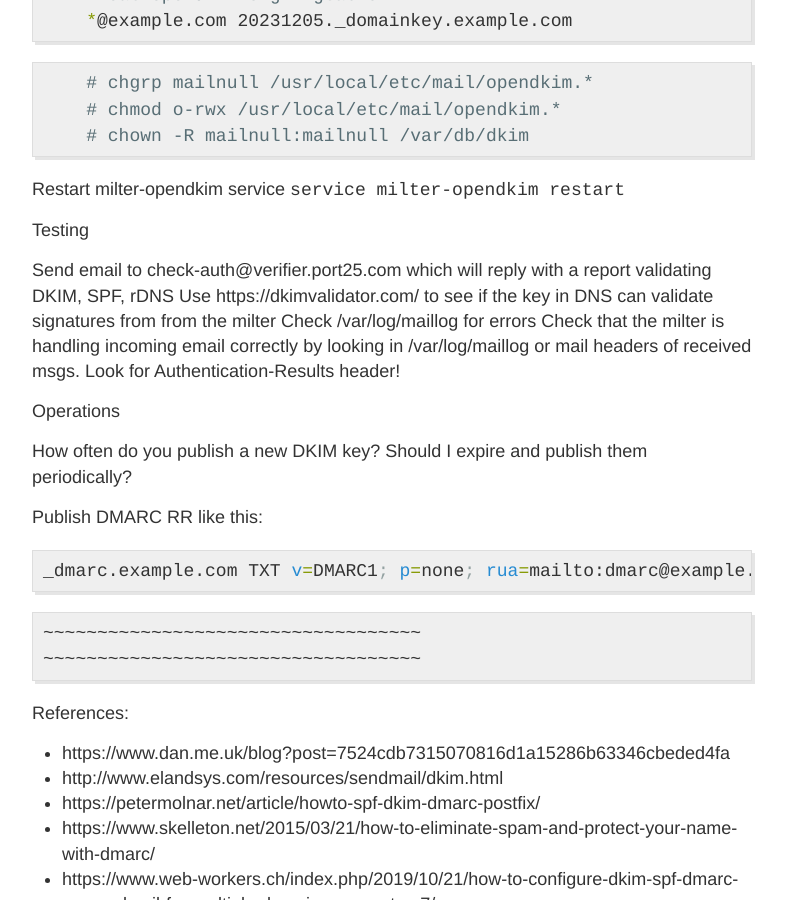
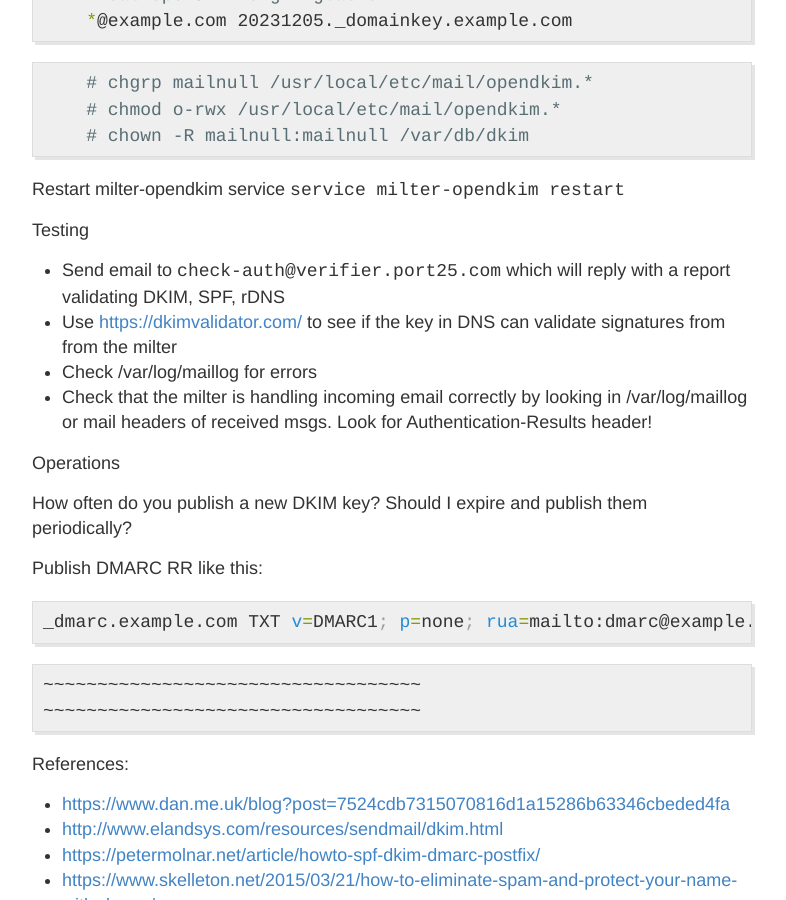
Before and after one commit to hanskuhn/hanskuhn.github.io, a Jekyll site: the page built from _posts/2023-12-01-DKIM_on_FreeBSD.md, in a window 1280 px wide and 900 px high, scrolled down 3052 px. Shown: the whole window, without its empty margins (248-1034 px from the left). Built offline with Jekyll 4.4.1, drawn with Linux system fonts in a browser that asks for light colours.

Commit message:
linkfy urls

```diff
--- a/_posts/2023-12-01-DKIM_on_FreeBSD.md
+++ b/_posts/2023-12-01-DKIM_on_FreeBSD.md
@@ -156,10 +156,10 @@ Do this by creating entries in the signing table and keytable:
 
 Testing
 
-  Send email to check-auth@verifier.port25.com which will reply with a report validating DKIM, SPF, rDNS
-  Use https://dkimvalidator.com/ to see if the key in DNS can validate signatures from from the milter
-  Check /var/log/maillog for errors
-  Check that the milter is handling incoming email correctly by looking in /var/log/maillog or mail headers of received msgs. Look for Authentication-Results header!
+  - Send email to `check-auth@verifier.port25.com` which will reply with a report validating DKIM, SPF, rDNS
+  - Use <https://dkimvalidator.com/> to see if the key in DNS can validate signatures from from the milter
+  - Check /var/log/maillog for errors
+  - Check that the milter is handling incoming email correctly by looking in /var/log/maillog or mail headers of received msgs. Look for Authentication-Results header!
 
 Operations
 
@@ -178,12 +178,12 @@ _dmarc.example.com TXT v=DMARC1; p=none; rua=mailto:dmarc@example.com; ruf=mailt
 
 References:
 
- - https://www.dan.me.uk/blog?post=7524cdb7315070816d1a15286b63346cbeded4fa
- - http://www.elandsys.com/resources/sendmail/dkim.html
- - https://petermolnar.net/article/howto-spf-dkim-dmarc-postfix/
- - https://www.skelleton.net/2015/03/21/how-to-eliminate-spam-and-protect-your-name-with-dmarc/
- - https://www.web-workers.ch/index.php/2019/10/21/how-to-configure-dkim-spf-dmarc-on-sendmail-for-multiple-domains-on-centos-7/
- - https://knowledge.validity.com/hc/en-us/articles/222438487-DKIM-signature-header-detail
- - https://www.mail-tester.com/
- - https://dkimvalidator.com/
- - https://dmarcian.com/dkim-inspector/
+ - <https://www.dan.me.uk/blog?post=7524cdb7315070816d1a15286b63346cbeded4fa>
+ - <http://www.elandsys.com/resources/sendmail/dkim.html>
+ - <https://petermolnar.net/article/howto-spf-dkim-dmarc-postfix/>
+ - <https://www.skelleton.net/2015/03/21/how-to-eliminate-spam-and-protect-your-name-with-dmarc/>
+ - <https://www.web-workers.ch/index.php/2019/10/21/how-to-configure-dkim-spf-dmarc-on-sendmail-for-multiple-domains-on-centos-7/>
+ - <https://knowledge.validity.com/hc/en-us/articles/222438487-DKIM-signature-header-detail>
+ - <https://www.mail-tester.com/>
+ - <https://dkimvalidator.com/>
+ - <https://dmarcian.com/dkim-inspector/>
```
